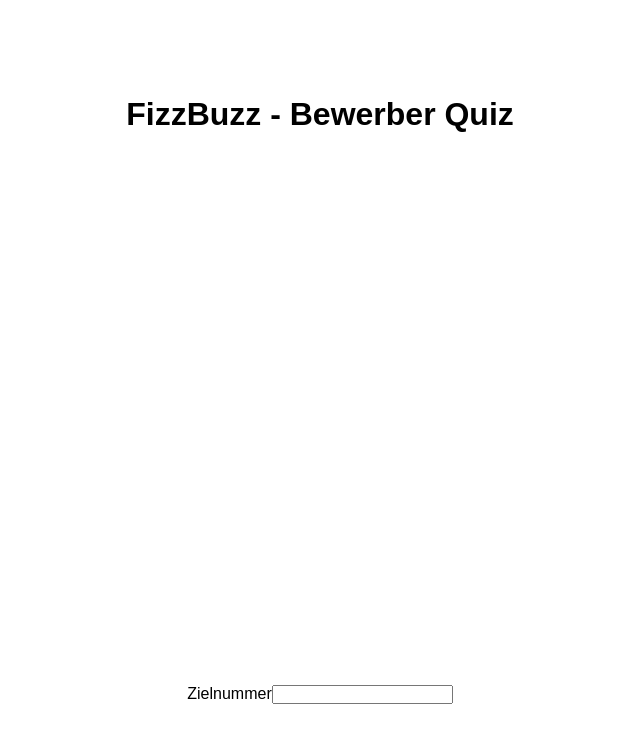
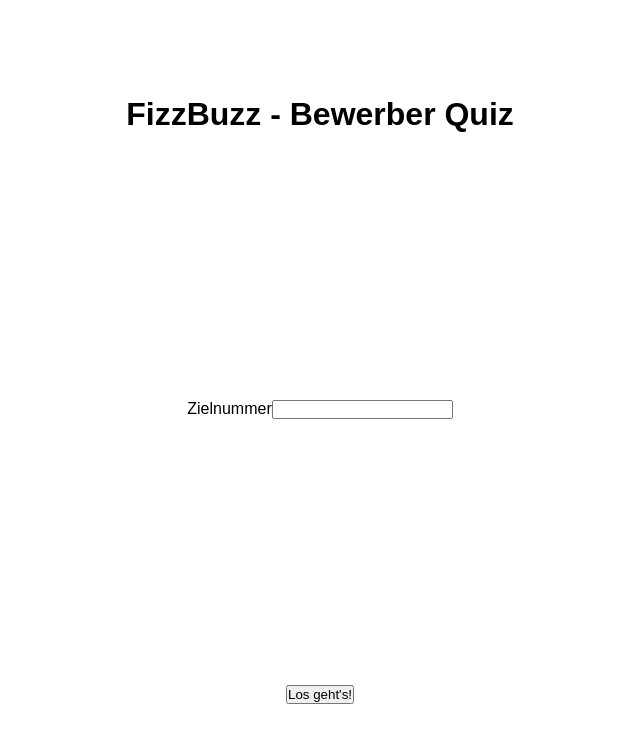
Before and after one commit to MightyfySEOContent/bewerbung, a Next.js app: page / in a window 1280 px wide. Shown: the top 742 px of the page, without its empty margins (320-960 px from the left). Built offline with nearby package versions, Linux system fonts and the light colour scheme.

Commit message:
Füge Button zum Absenden der Form hinzu

```diff
--- a/src/pages/index.js
+++ b/src/pages/index.js
@@ -19,6 +19,7 @@ function Home() {
                     <span>Zielnummer</span>
                     <input type="number" name="target_number"/>
                 </label>
+                <button type="submit">Los geht's!</button>
             </main>
         </>
     );
```
Also changed, not shown: 1 other file (tests, documents, lock files or other folders).
